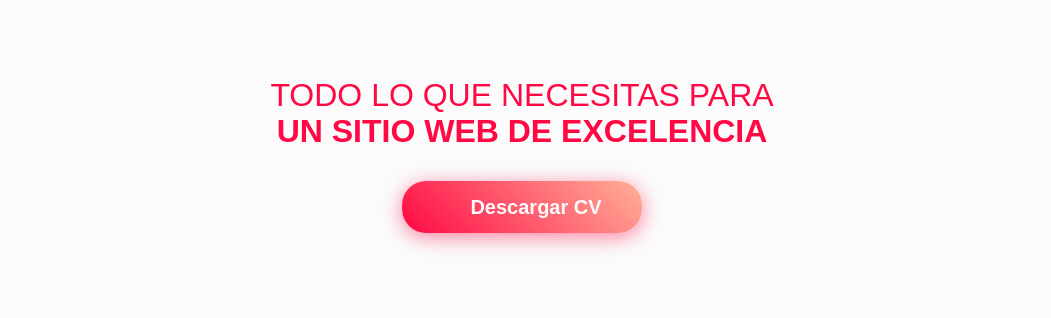
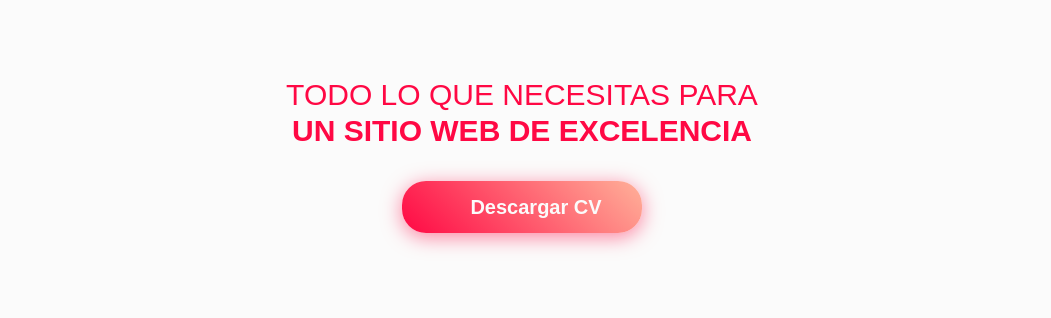
Before and after one commit to hector-reyes-dev/portfolio-hector-astro, an Astro site: page / in a window 1280 px wide. Shown: the part 2047-2365 px from the top of the page, without its empty margins (118-1169 px from the left). Built offline with nearby package versions, Linux system fonts and the light colour scheme; Astro itself is replaced by a stand-in of ours; some icons are missing.

Commit message:
fix(home): line height and font size

```diff
--- a/src/modules/common/Phrase.astro
+++ b/src/modules/common/Phrase.astro
@@ -4,10 +4,11 @@ import Button from "@common/Button.astro";
 ---
 
 <div class="w-full py-4 sm:py-8 mb-10 flex flex-col items-center">
-  <span class={`phrase text-main text-lg sm:text-3xl`}
+  <span class={`phrase text-main leading-snug text-base sm:text-3xl`}
     >Todo lo que necesitas para</span
   >
-  <span class={`phrase text-main font-extrabold text-lg sm:text-3xl mb-8`}
+  <span
+    class={`phrase text-main leading-snug font-extrabold text-base mb-8 sm:text-3xl`}
     >un sitio web de excelencia</span
   >
   <Button
@@ -24,7 +25,6 @@ import Button from "@common/Button.astro";
 <style>
   .phrase {
     text-align: center;
-    font-size: 32px;
     text-transform: uppercase;
   }
 
```
